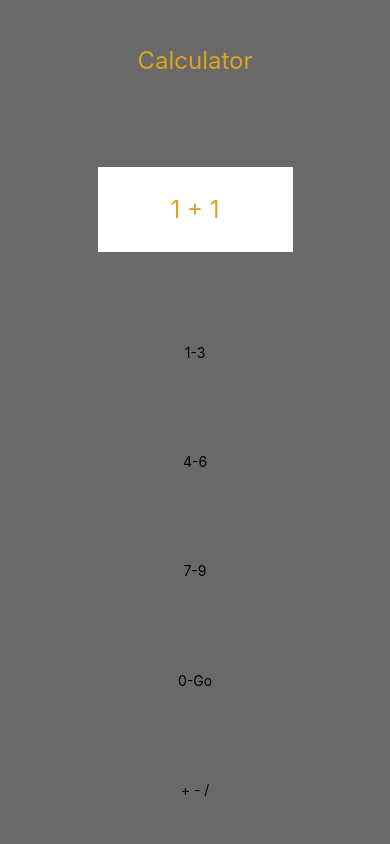
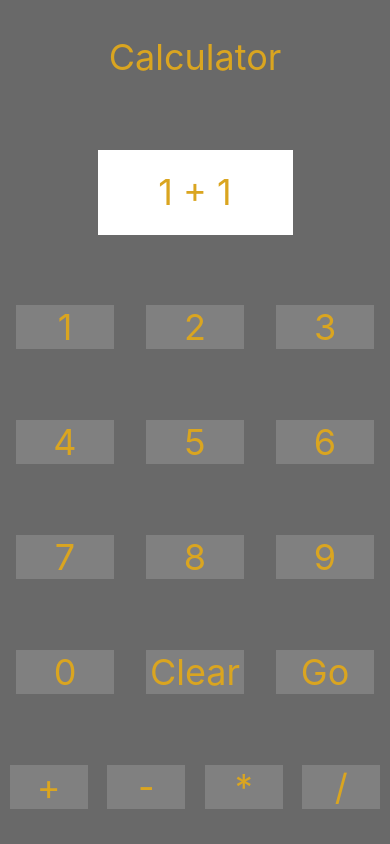
Before and after one commit to jcsmileyjr/Calculator, a React Native app: screen / in a window 390 px wide. Built offline with nearby package versions, Linux system fonts and the light colour scheme.

Commit message:
It now looks like a calculator, no functionality

```diff
--- a/App.js
+++ b/App.js
@@ -11,20 +11,31 @@ export default class App extends React.Component {
         <View style={styles.display}>
             <Text style={styles.title}>1 + 1</Text>
         </View>
-        <View>
-            <Text>1-3</Text>
+        <View style={styles.calcKeyRow}>
+            <Text style={[styles.title, styles.calcKey]}>1</Text>
+            <Text style={[styles.title, styles.calcKey]}>2</Text>
+            <Text style={[styles.title, styles.calcKey]}>3</Text>
         </View>
-        <View>
-            <Text>4-6</Text>
+        <View style={styles.calcKeyRow}>
+            <Text style={[styles.title, styles.calcKey]}>4</Text>
+            <Text style={[styles.title, styles.calcKey]}>5</Text>
+            <Text style={[styles.title, styles.calcKey]}>6</Text>
         </View>
-        <View>
-            <Text>7-9</Text>
+        <View style={styles.calcKeyRow}>
+            <Text style={[styles.title, styles.calcKey]}>7</Text>
+            <Text style={[styles.title, styles.calcKey]}>8</Text>
+            <Text style={[styles.title, styles.calcKey]}>9</Text>
         </View>
-        <View>
-            <Text>0-Go</Text>
+        <View style={styles.calcKeyRow}>
+            <Text style={[styles.title, styles.calcKey]}>0</Text>
+            <Text style={[styles.title, styles.calcKey]}>Clear</Text>
+            <Text style={[styles.title, styles.calcKey]}>Go</Text>
         </View>
-        <View>
-            <Text>+ - /</Text>
+        <View style={styles.calcKeyRow}>
+            <Text style={[styles.title, styles.operatorCalcKey]}>+</Text>
+            <Text style={[styles.title, styles.operatorCalcKey]}>-</Text>
+            <Text style={[styles.title, styles.operatorCalcKey]}>*</Text>
+            <Text style={[styles.title, styles.operatorCalcKey]}>/</Text>
         </View>
       </View>
     );
@@ -52,6 +63,25 @@ const styles = StyleSheet.create({
   title: {
     color:"goldenrod",
     textAlign:"center",
-    fontSize:24,
+    fontSize:36,
+  },
+
+  calcKeyRow:{
+    //backgroundColor:"grey",
+    display:"flex",
+    flexDirection:"row",
+    justifyContent:"space-around",
+    alignItems:"center",
+    width:"100%",
+  },
+
+  calcKey:{
+    backgroundColor:"grey",
+    flex:.25
+  },
+
+  operatorCalcKey:{
+    backgroundColor:"grey",
+    flex:.2
   }
 });
```
